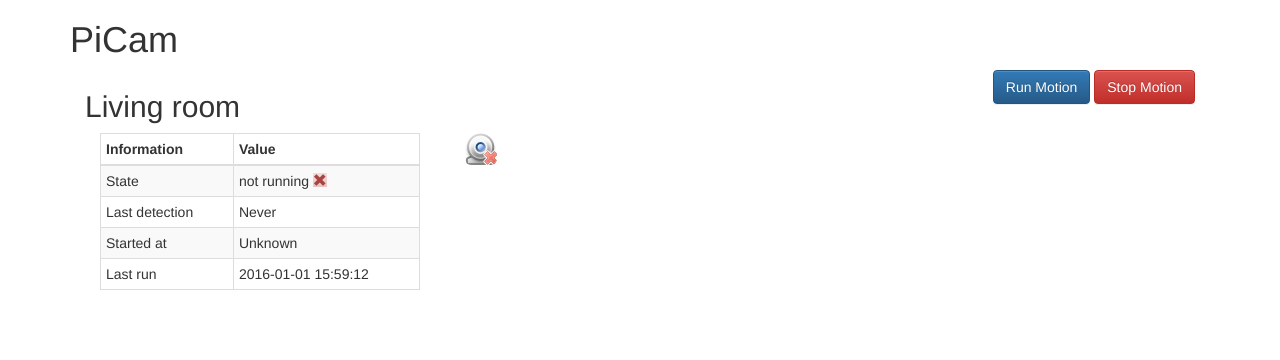
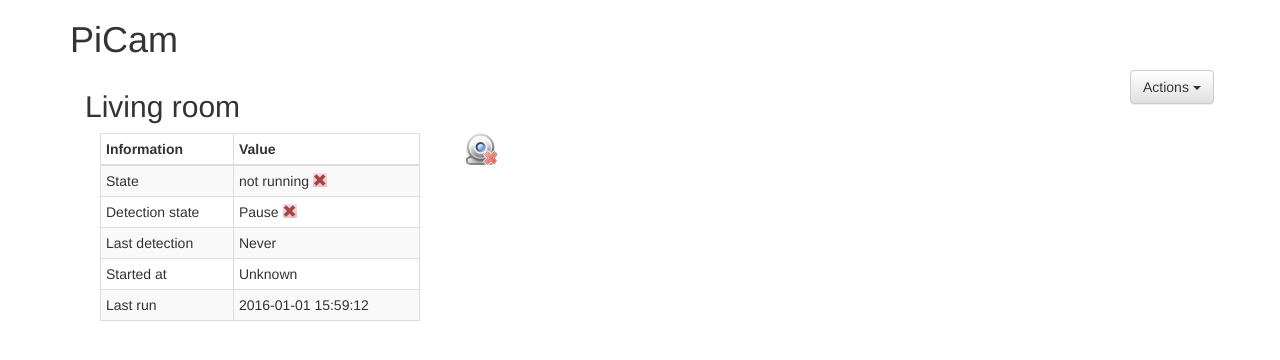
Before and after one commit to Dbroqua/picam-php, a PHP site: page /0/ in a window 1280 px wide. Shown: the top 360 px of the page. Run offline with PHP 8.4, Linux system fonts and the light colour scheme; some libraries are stand-ins or nearby versions.

Commit message:
- Add action to start/pause detection - Update ui

```diff
--- a/action.php
+++ b/action.php
@@ -1,4 +1,24 @@
 <?php
+function motion_web_admin( $uri ){
+    $loginPassword = exec('grep "webcontrol_authentication" /etc/motion.conf|cut -d" " -f 2');
+    $headers = array(
+        'Authorization: Basic '. base64_encode($loginPassword)
+    );
+    $ch = curl_init();
+    curl_setopt($ch, CURLOPT_URL, $uri);
+    curl_setopt($ch,CURLOPT_USERAGENT,'Mozilla/5.0 (Windows NT 6.1; WOW64) AppleWebKit/537.17 (KHTML, like Gecko) Chrome/24.0.1312.52 Safari/537.17');
+    curl_setopt($ch, CURLOPT_AUTOREFERER, true);
+    curl_setopt($ch, CURLOPT_RETURNTRANSFER, 1);
+    curl_setopt($ch, CURLOPT_FOLLOWLOCATION, 1);
+    curl_setopt($ch, CURLOPT_VERBOSE, 1);
+    curl_setopt($ch, CURLOPT_COOKIESESSION, true);
+    curl_setopt($ch, CURLOPT_TIMEOUT, 30); //timeout after 30 seconds
+    curl_setopt($ch, CURLOPT_HTTPHEADER, $headers);
+    $res = curl_exec ($ch);
+    curl_close($ch);
+
+    return $res;
+}
 if( isset($_GET['action']) ){
     switch( $_GET['action'] ){
         case 'start':
@@ -7,22 +27,40 @@ if( isset($_GET['action']) ){
         case 'stop':
             exec('sudo /etc/init.d/motion stop');
         break;
+        case "start_detection":
+        case "stop_detection":
+            $uri = 'http://127.0.0.1:8081/0/detection/'.( $_GET['action'] == 'start_detection' ? 'start' : 'pause' );
+            motion_web_admin( $uri );
+        break;
         default:
             $lastedetection = 'Never';
             $laststart = 'Unknown';
             $pid_file = '/var/run/motion/motion.pid';
             $intrusion_file = '/media/freebox/intrusion.date';
+            $detectionstate = 'off';
 
             $res = false;
             if( is_file( $pid_file ) ){
                 $res = true;
                 $laststart = date("Y-m-d H:i:s",exec('stat -c %Y '.$pid_file));
+                $detectionstate = motion_web_admin( 'http://127.0.0.1:8081/0/detection/status' );
+                if( strpos( $detectionstate , 'ACTIVE' ) > 0 ){
+                    $detectionstate = 'active';
+                }else{
+                    $detectionstate = 'pause';
+                }
             }
             if( is_file($intrusion_file) ){
                 $date = file_get_contents($intrusion_file);
                 $lastedetection = date('Y-m-d H:i:s',$date);
             }
-                        $test = array('run'=>$res,'lastedetection'=>$lastedetection,'laststart'=>$laststart,'lastrun'=>date('Y-m-d H:i:s'));
+            $test = array(
+                'run' => $res,
+                'lastedetection' => $lastedetection,
+                'laststart' => $laststart,
+                'lastrun' => date('Y-m-d H:i:s'),
+                'detectionstate' => $detectionstate
+            );
             echo json_encode($test);
     }
 }
--- a/index.php
+++ b/index.php
@@ -29,12 +29,23 @@
         <div class="container">
             <div class="main">
                 <h1>PiCam</h1>
-                <div class="col-xs-12 col-sm-8">
+                <div class="col-xs-11">
                     <h2>Living room</h2>
                 </div>
-                <div class="col-xs-12 col-sm-4 text-right">
-                    <button type="button" data-state="start" class="btn btn-primary">Run Motion</button>
-                    <button type="button" data-state="stop" class="btn btn-danger">Stop Motion</button>
+                <div class="col-xs-1">
+                    <div class="dropdown">
+                        <button class="btn btn-default dropdown-toggle" type="button" id="dropdownMenu1" data-toggle="dropdown" aria-haspopup="true" aria-expanded="true">
+                            Actions
+                            <span class="caret"></span>
+                        </button>
+                        <ul class="dropdown-menu" aria-labelledby="dropdownMenu1">
+                            <li><a href="#" data-state="start" class="action"><span class="glyphicon glyphicon-ok" aria-hidden="true"></span> Run Motion</a></li>
+                            <li><a href="#" data-state="start_detection" class="action"><span class="glyphicon glyphicon-play " aria-hidden="true"></span> Start detection</a></li>
+                            <li><a href="#" data-state="stop_detection" class="action"><span class="glyphicon glyphicon-stop " aria-hidden="true"></span> Stop detection</a></li>
+                            <li role="separator" class="divider"></li>
+                            <li><a href="#" data-state="stop" class="action"><span class="glyphicon glyphicon-off " aria-hidden="true"></span> Stop Motion</a></li>
+                        </ul>
+                    </div>
                 </div>
                 <div class="clear"></div>
                 <div class="col-xs-12 col-sm-4">
@@ -50,6 +61,10 @@
                             <tr>
                                 <td>State</td>
                                 <td class="state"></td>
+                            </tr>
+                            <tr>
+                                <td>Detection state</td>
+                                <td class="detectionstate"></td>
                             </tr>
                             <tr>
                                 <td>Last detection</td>
@@ -100,6 +115,16 @@
                         }else{
                             $('.state').html('not running <span class="glyphicon glyphicon-remove alert-danger" aria-hidden="true"></span>');
                         }
+                        switch ( data.detectionstate ){
+                            case 'active':
+                                $('.detectionstate').html('Active <span class="glyphicon glyphicon-ok alert-success" aria-hidden="true"></span>');
+                                break;
+                            case 'pause':
+                                $('.detectionstate').html('Pause <span class="glyphicon glyphicon-pause alert-warning" aria-hidden="true"></span>');
+                                break;
+                            default:
+                                $('.detectionstate').html('Pause <span class="glyphicon glyphicon-remove alert-danger" aria-hidden="true"></span>');
+                        }
                         $('.lastedetection').html(data.lastedetection);
                         $('.lastrun').html(data.lastrun);
                         $('.laststart').html(data.laststart);
@@ -113,7 +138,8 @@
                     state();
                 }, 3000 );
 
-                $('.btn').click(function(){
+                $('.action').click(function(e){
+                    e.preventDefault();
                     $.ajax({
                         url: "/action.php?action="+$(this).data('state'),
                         dataType: 'json'
```
Lines whose indentation alone changed are shown as unchanged.
